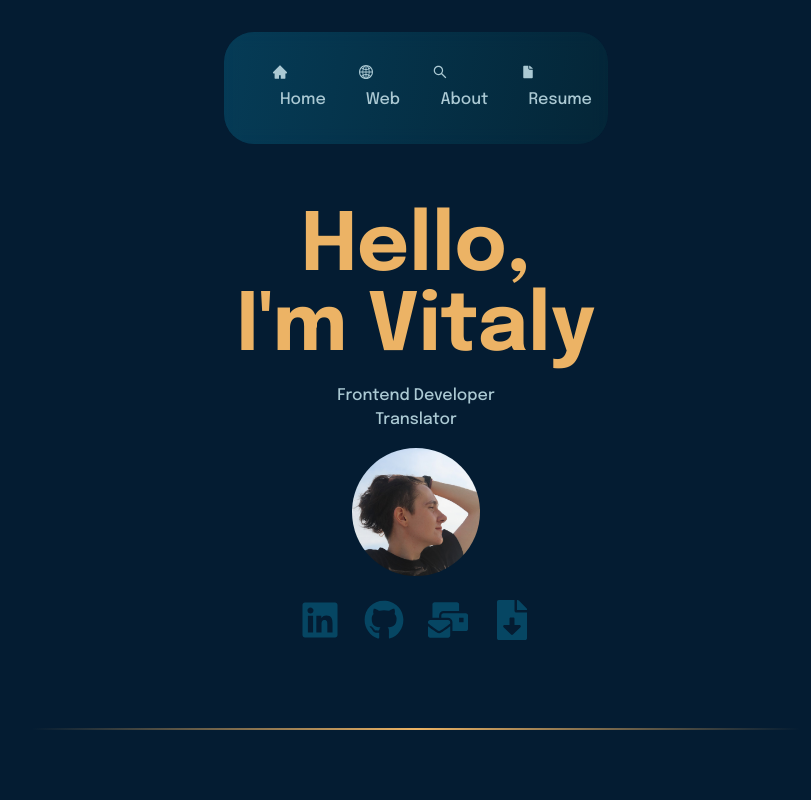
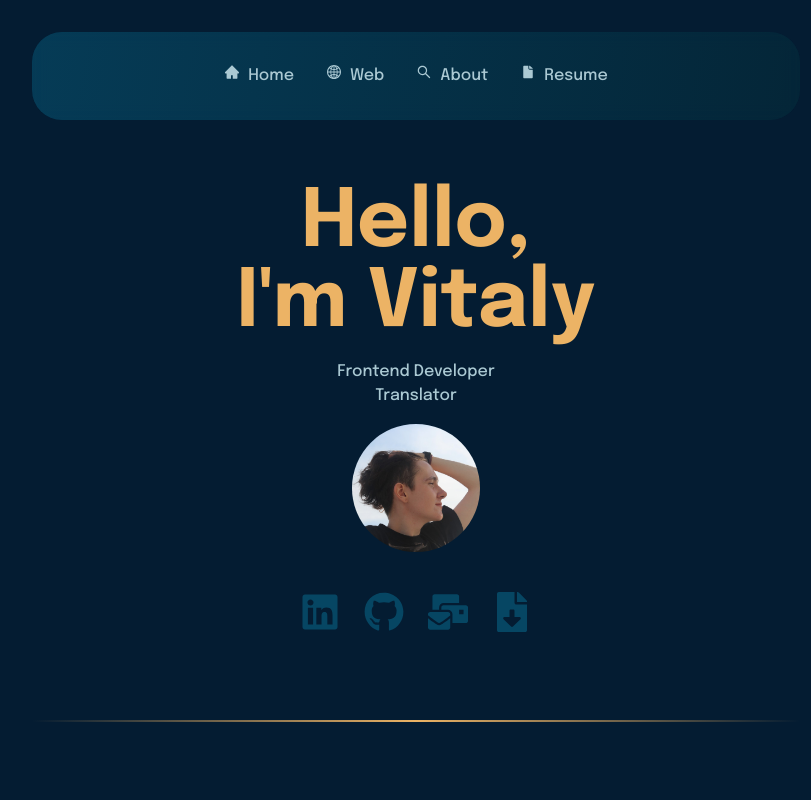
Before and after one commit to rosharp/portfolio, a React (Create React App) app: page / in a window 1280 px wide. Shown: the top 800 px of the page, without its empty margins (224-1035 px from the left). Built offline with nearby package versions, Linux system fonts and the light colour scheme.

Commit message:
Navbar align, link-btn, cards fixes

```diff
--- a/src/components/Card.jsx
+++ b/src/components/Card.jsx
@@ -2,7 +2,6 @@ import React from 'react'
 import { Link } from "react-router-dom";
 import textAnimationY from "./animations/textAnimationY";
 import { motion } from "framer-motion";
-import * as FaIcons from "react-icons/fa";
 
 const Card = ({ image, title, text, linkUrl }) => {
     return (
@@ -11,7 +10,7 @@ const Card = ({ image, title, text, linkUrl }) => {
             initial="hidden"
             whileInView="visible"
         >
-            <img src={image} className="round-img" />
+            <img src={image} className="round-img" alt="project" />
             <h3>{title}</h3>
             <p>{text}</p>
             <Link to={linkUrl} className="card-btn"><span>Details</span></Link>
--- a/src/components/Footer.jsx
+++ b/src/components/Footer.jsx
@@ -1,6 +1,7 @@
 import React from "react";
-import * as FaIcons from "react-icons/fa";
+import { Link } from "react-router-dom";
 import Stars from "../images/stars.png";
+import LinkContainer from "./LinkContainer";
 
 function Footer() {
   const currentDate = new Date().getFullYear();
@@ -8,12 +9,7 @@ function Footer() {
     <div className="footer">
       <img src={Stars} alt="" />
       <p>{currentDate} Ro Sharp</p>
-
-      <div className="footer-btn-container">
-        <a className="header-btn" href="https://www.linkedin.com/in/vitaliy-bekshnev-8399b4248/"><FaIcons.FaLinkedin className="header-icon" /></a>
-        <a className="header-btn" href="https://github.com/rosharp"><FaIcons.FaGithub className="header-icon" /></a>
-        <a className="header-btn" href="mailto:vy.bekshnev@gmail.com"><FaIcons.FaMailBulk className="header-icon" /></a>
-      </div>
+      <LinkContainer />
     </div>
   )
 }
--- a/src/components/Header.jsx
+++ b/src/components/Header.jsx
@@ -1,10 +1,9 @@
 import React from "react";
 import { motion } from "framer-motion";
 import Avatar from "../images/avatar.png";
-import * as FaIcons from "react-icons/fa";
-import * as AiIcons from "react-icons/ai";
 import Divider from "./Divider";
 import textAnimationY from "./animations/textAnimationY";
+import LinkContainer from "./LinkContainer";
 
 
 const Header = () => {
@@ -25,12 +24,9 @@ const Header = () => {
       <img className="avatar-img" src={Avatar} alt="avatar" />
 
       <br />
-      <div className="header-btn-container">
-        <a className="header-btn" href="https://www.linkedin.com/in/vitaliy-bekshnev-8399b4248/"><FaIcons.FaLinkedin className="header-icon" /></a>
-        <a className="header-btn" href="https://github.com/rosharp"><FaIcons.FaGithub className="header-icon" /></a>
-        <a className="header-btn" href="mailto:vy.bekshnev@gmail.com"><FaIcons.FaMailBulk className="header-icon" /></a>
-        <a className="header-btn" href="/downloads/Vitaliy_Bekshnev_CV.pdf" download><FaIcons.FaFileDownload className="header-icon" /></a>
-      </div>
+
+      <LinkContainer />
+
       <Divider />
     </motion.div>
   );
--- /dev/null
+++ b/src/components/LinkContainer.jsx
@@ -0,0 +1,15 @@
+import React from 'react'
+import * as FaIcons from "react-icons/fa";
+
+const LinkContainer = () => {
+    return (
+        <div className="link-btn-container">
+            <a className="link-btn" href="https://www.linkedin.com/in/vitaliy-bekshnev-8399b4248/"><FaIcons.FaLinkedin className="link-icon" /></a>
+            <a className="link-btn" href="https://github.com/rosharp"><FaIcons.FaGithub className="link-icon" /></a>
+            <a className="link-btn" href="mailto:vy.bekshnev@gmail.com"><FaIcons.FaMailBulk className="link-icon" /></a>
+            <a className="link-btn" href="/downloads/Vitaliy_Bekshnev_CV.pdf" download><FaIcons.FaFileDownload className="link-icon" /></a>
+        </div>
+    )
+}
+
+export default LinkContainer
--- a/src/css/style.css
+++ b/src/css/style.css
@@ -111,19 +111,20 @@ body {
   background: #041C32;
 }
 
-.header-btn {
+.link-btn {
   background: none;
   color: #064663;
   border: none;
   padding: 0;
   margin: 0;
+  margin-inline: clamp(0.75rem, 1vh, 3rem);
   cursor: pointer;
   transition: 200ms;
 }
-.header-btn .header-icon {
+.link-btn .link-icon {
   font-size: 2rem;
 }
-.header-btn:hover {
+.link-btn:hover {
   color: #ECB365;
   transition: 200ms;
 }
@@ -143,6 +144,9 @@ body {
   border-radius: 50%;
   margin-block: 1rem;
 }
+.header-home .link-btn-container {
+  margin-top: 1rem;
+}
 
 .card {
   display: flex;
@@ -152,7 +156,6 @@ body {
   flex-direction: column;
   background: linear-gradient(100deg, rgba(6, 70, 99, 0.75), rgba(4, 41, 58, 0.75));
   backdrop-filter: blur(8px);
-  margin-block: 2rem;
   padding-top: 24rem;
   padding-bottom: 2rem;
   border-radius: 30px;
@@ -244,6 +247,7 @@ body {
   }
   .nav-menu.active {
     left: 0;
+    margin-inline: 0;
     transition: 350ms;
   }
   .nav-text {
@@ -289,25 +293,16 @@ body {
   .header-home {
     padding-top: 20vh;
   }
-  .header-home .header-btn-container {
-    margin-top: 5rem;
-  }
   .avatar-img {
     padding-top: 0.5rem;
   }
   .header-p p {
     color: #064663;
   }
-  .header-btn {
-    margin-inline: clamp(0.75rem, 2vh, 4rem);
-  }
   .projects {
     display: grid;
     justify-content: center;
     grid: repeat(2, 12rem)/auto-flow 11rem;
-  }
-  .footer-btn-container {
-    margin-bottom: 2rem;
   }
 }
 @media (min-width: 1000px) {
@@ -325,17 +320,10 @@ body {
     display: none;
   }
   .nav-menu {
-    left: 35%;
-    right: 35%;
-  }
-  nav > * {
     display: flex;
     list-style: none;
-  }
-  .nav-menu {
-    display: flex;
     justify-content: center;
-    margin-inline: 35%;
+    margin-inline: 33%;
     background: linear-gradient(100deg, rgba(6, 70, 99, 0.75), rgba(4, 41, 58, 0.75));
     backdrop-filter: blur(8px);
     padding-block: 1rem;
@@ -346,10 +334,9 @@ body {
     z-index: 9999;
   }
   .nav-menu li {
-    margin-inline-start: 1rem;
-    margin-inline-end: 1rem;
+    margin-inline-end: 2rem;
     background: linear-gradient(#ECB365 0 0) bottom left/var(--underline-width, 0%) 0.1em no-repeat;
-    display: inline-block;
+    display: inline;
     text-decoration: none;
     transition: background-size 0.5s;
   }
@@ -362,16 +349,20 @@ body {
   .header-home {
     margin-top: 4rem;
   }
-  .header-home .header-btn {
-    margin-inline: clamp(0.75rem, 1vh, 3rem);
-  }
-  .header-home .header-btn * {
+  .header-home .link-btn * {
     font-size: 2.5rem;
   }
   .cards-container {
     display: grid;
+    justify-content: center;
     grid-template-columns: repeat(2, 25rem);
     gap: 2rem;
+    margin-block: 2rem;
+  }
+}
+@media (max-width: 1600px) {
+  .nav-menu {
+    margin-inline: 20%;
   }
 }
 
--- a/src/css/style.scss
+++ b/src/css/style.scss
@@ -130,16 +130,17 @@ body {
   background: $clr-neutral-400;
 }
 
-.header-btn {
+.link-btn {
   background: none;
   color: $clr-neutral-200;
   border: none;
   padding: 0;
   margin: 0;
+  margin-inline: clamp(.75rem, 1vh, 3rem);
   cursor: pointer;
   transition: 200ms;
 
-  .header-icon {
+  .link-icon {
     font-size: 2rem;
   }
 
@@ -148,7 +149,6 @@ body {
     transition: 200ms;
   }
 }
-
 
 .header-home {
 
@@ -168,9 +168,11 @@ body {
     border-radius: 50%;
     margin-block: 1rem;
   }
+
+  .link-btn-container {
+    margin-top: 1rem;
+  }
 }
-
-
 
 .card {
   display: flex;
@@ -180,7 +182,6 @@ body {
   flex-direction: column;
   background: linear-gradient(100deg, $clr-neutral-200-trsp, $clr-neutral-300-trsp);
   backdrop-filter: blur(8px);
-  margin-block: 2rem;
   padding-top: 24rem;
   padding-bottom: 2rem;
   border-radius: 30px;
@@ -285,6 +286,7 @@ body {
 
   .nav-menu.active {
     left: 0;
+    margin-inline: 0;
     transition: 350ms;
   }
 
@@ -337,12 +339,7 @@ body {
 
   .header-home {
     padding-top: 20vh;
-
-    .header-btn-container {
-      margin-top: 5rem;
-    }
   }
-
 
   .avatar-img {
     padding-top: .5rem;
@@ -355,18 +352,10 @@ body {
     }
   }
 
-  .header-btn {
-    margin-inline: clamp(.75rem, 2vh, 4rem);
-  }
-
   .projects {
     display: grid;
     justify-content: center;
     grid: repeat(2, 12rem) / auto-flow 11rem;
-  }
-
-  .footer-btn-container {
-    margin-bottom: 2rem;
   }
 }
 
@@ -390,19 +379,10 @@ body {
   }
 
   .nav-menu {
-    left: 35%;
-    right: 35%;
-  }
-
-  nav>* {
     display: flex;
     list-style: none;
-  }
-
-  .nav-menu {
-    display: flex;
     justify-content: center;
-    margin-inline: 35%;
+    margin-inline: clamp(10%, 33%, 40%);
     background: linear-gradient(100deg, $clr-neutral-200-trsp, $clr-neutral-300-trsp);
     backdrop-filter: blur(8px);
     padding-block: 1rem;
@@ -414,10 +394,9 @@ body {
 
 
     li {
-      margin-inline-start: 1rem;
-      margin-inline-end: 1rem;
+      margin-inline-end: 2rem;
       background: linear-gradient($clr-accent-100 0 0) bottom left/ var(--underline-width, 0%) 0.1em no-repeat;
-      display: inline-block;
+      display: inline;
       text-decoration: none;
       transition: background-size 0.5s;
 
@@ -434,8 +413,7 @@ body {
   .header-home {
     margin-top: 4rem;
 
-    .header-btn {
-      margin-inline: clamp(.75rem, 1vh, 3rem);
+    .link-btn {
 
       & * {
         font-size: 2.5rem;
@@ -445,7 +423,15 @@ body {
 
   .cards-container {
     display: grid;
+    justify-content: center;
     grid-template-columns: repeat(2, 25rem);
     gap: 2rem;
+    margin-block: 2rem;
   }
 }
+
+@media(max-width: 1600px) {
+  .nav-menu {
+    margin-inline: clamp(10%, 20%, 25%);
+  }
+}
```
Also changed, not shown: 1 other file (tests, documents, lock files or other folders).
